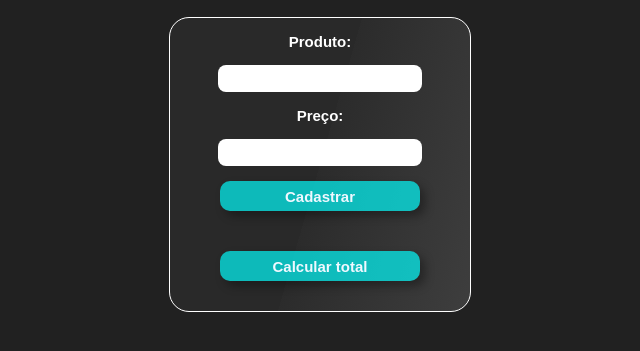
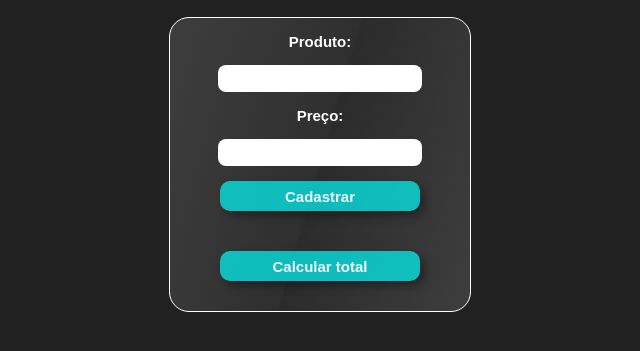
Before and after one commit to alyssondeoliveira/JS-udemy, a plain HTML site: page todolist/index.html in a window 1280 px wide. Shown: the part 57-408 px from the top of the page, without its empty margins (320-960 px from the left). Drawn offline with Linux system fonts and the light colour scheme.

Commit message:
Update style.css

```diff
--- a/todolist/style.css
+++ b/todolist/style.css
@@ -11,7 +11,7 @@ header {
 }
 
 section {
-    background-image: linear-gradient(106deg, rgba(153, 153, 153, 0.068) 50%, rgba(189, 189, 189, 0.068) 50%, rgba(255, 255, 255, 0.13));
+    background-image: linear-gradient(106deg,rgba(255, 255, 255, 0.13), rgba(153, 153, 153, 0.116) 50%, rgba(189, 189, 189, 0.068) 50%, rgba(255, 255, 255, 0.13));
     color: white;
     width: 300px;
     margin: auto;
```
